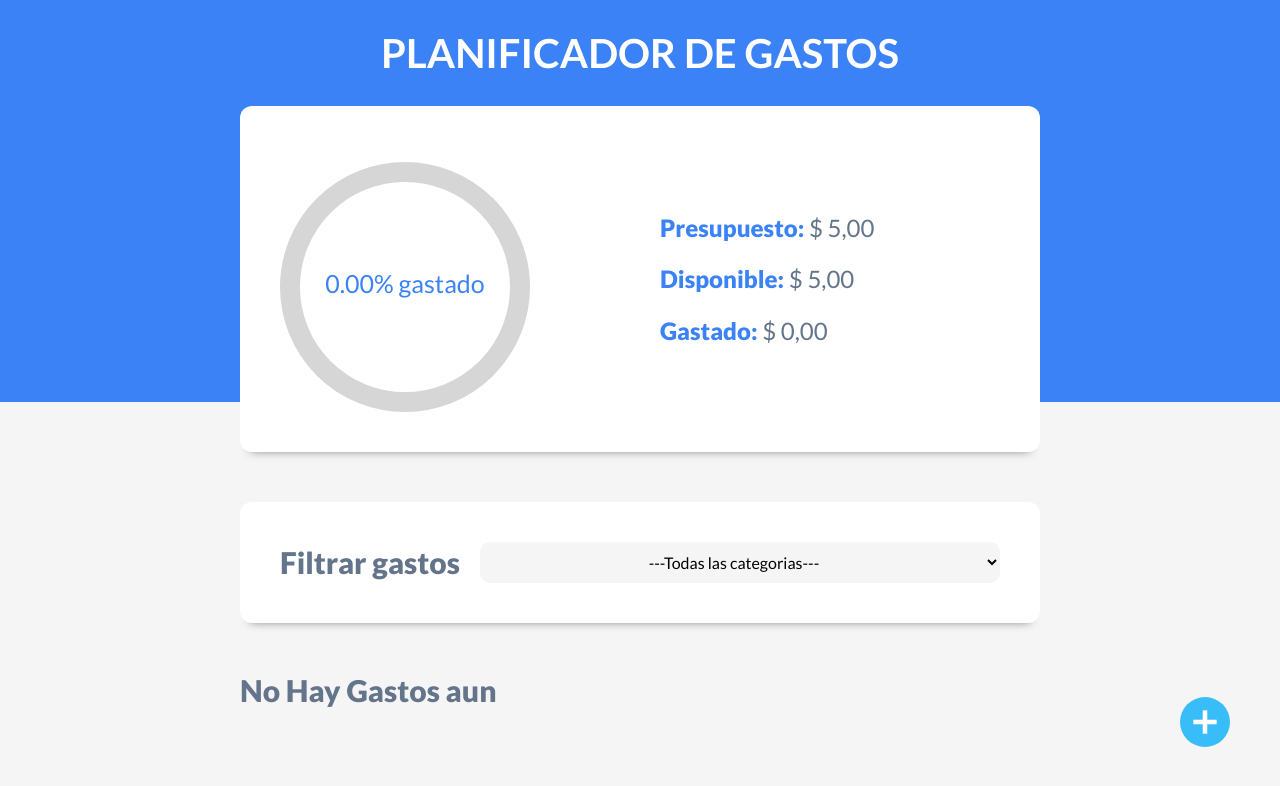
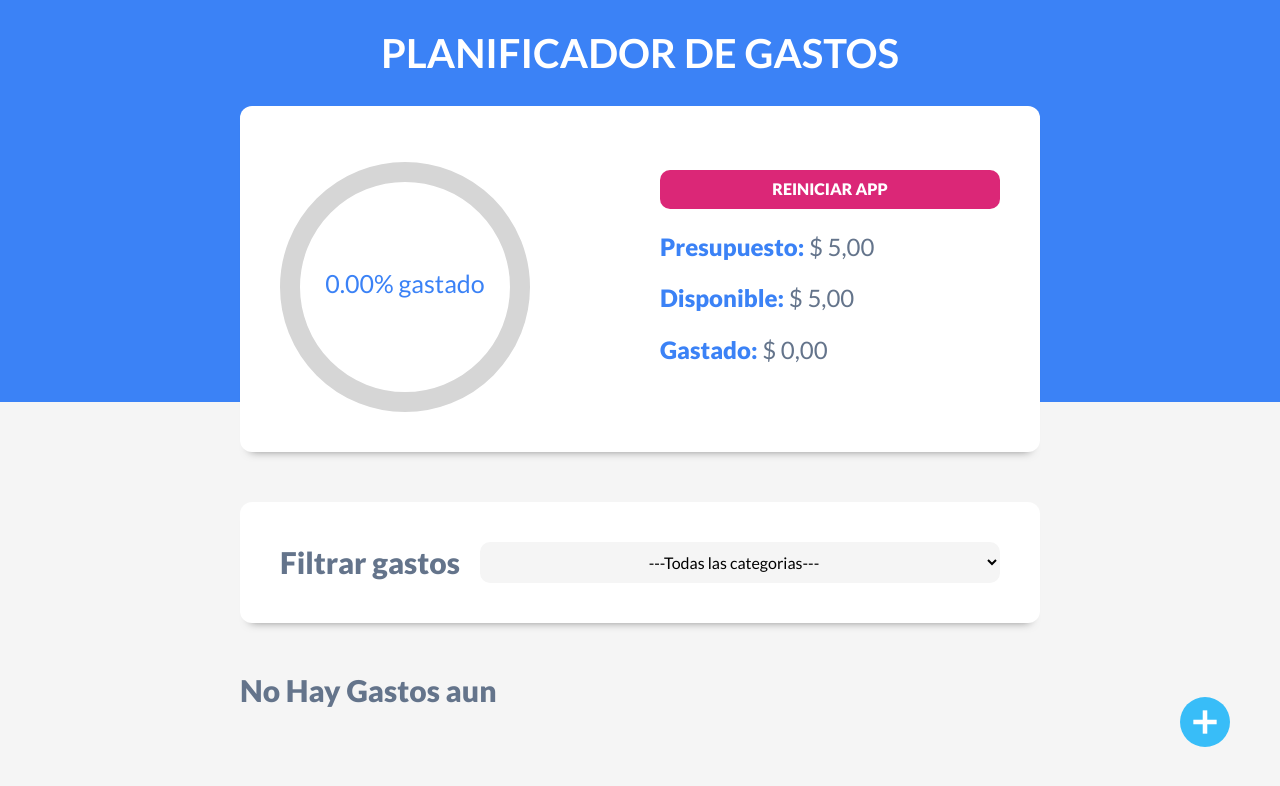
Before and after one commit to pipeswk/app-presupuesto, a React (Vite) app: page / in a window 1280 px wide. Both pictures are taken after typing "5" into the empty fields and a click on the input "Añadir". Shown: the top 786 px of the page. Built offline with nearby package versions, Linux system fonts and the light colour scheme.

Commit message:
Se agrega funcion parea reiniciar app

```diff
--- a/src/Components/ControlPresupuesto.jsx
+++ b/src/Components/ControlPresupuesto.jsx
@@ -3,7 +3,7 @@ import { CircularProgressbar, buildStyles } from 'react-circular-progressbar';
 import 'react-circular-progressbar/dist/styles.css';
 
 
-const ControlPresupuesto = ( { presupuesto, gastos } ) => {
+const ControlPresupuesto = ( { presupuesto, setPresupuesto, gastos, setGastos, setValidarPresupuesto } ) => {
 
     const [ disponible, setDisponible ] = useState(presupuesto);
     const [ gastado, setGastado ] = useState(0);
@@ -32,6 +32,16 @@ const ControlPresupuesto = ( { presupuesto, gastos } ) => {
 
     }
 
+    const reiniciarApp = () => {
+        const resultado = confirm('¿Estas seguro de reiniciar el app? Perderas el presupuesto y todos los gastos');
+
+        if(resultado) {
+            setValidarPresupuesto(false);
+            setGastos([]);
+            setPresupuesto(0);
+        }
+    }
+
   return (
     <div className="contenedor-presupuesto contenedor sombra dos-columnas">
         <div>
@@ -40,17 +50,20 @@ const ControlPresupuesto = ( { presupuesto, gastos } ) => {
                     value={percentage}
                     text={`${percentage}% gastado`}
                     styles={buildStyles({
-                        pathColor: "#3B82F6",
-                        textColor: "#3B82F6",
+                        pathColor: percentage > 100 ? '#DC2626' : '#3B82F6',
+                        textColor: percentage > 100 ? '#DC2626' : '#3B82F6'
                     })}
                 />
             </p>
         </div>
         <div className="contenido-presupuesto">
+            <button className='reset-app' type='button' onClick={reiniciarApp}>
+                Reiniciar App
+            </button>
             <p>
                 <span>Presupuesto:</span> {valorMoneda(presupuesto)}
             </p>
-            <p>
+            <p className={`${disponible < 0 ? 'negativo' : ''}`}>
                 <span>Disponible:</span> {valorMoneda(disponible)}
             </p>
             <p>
```
